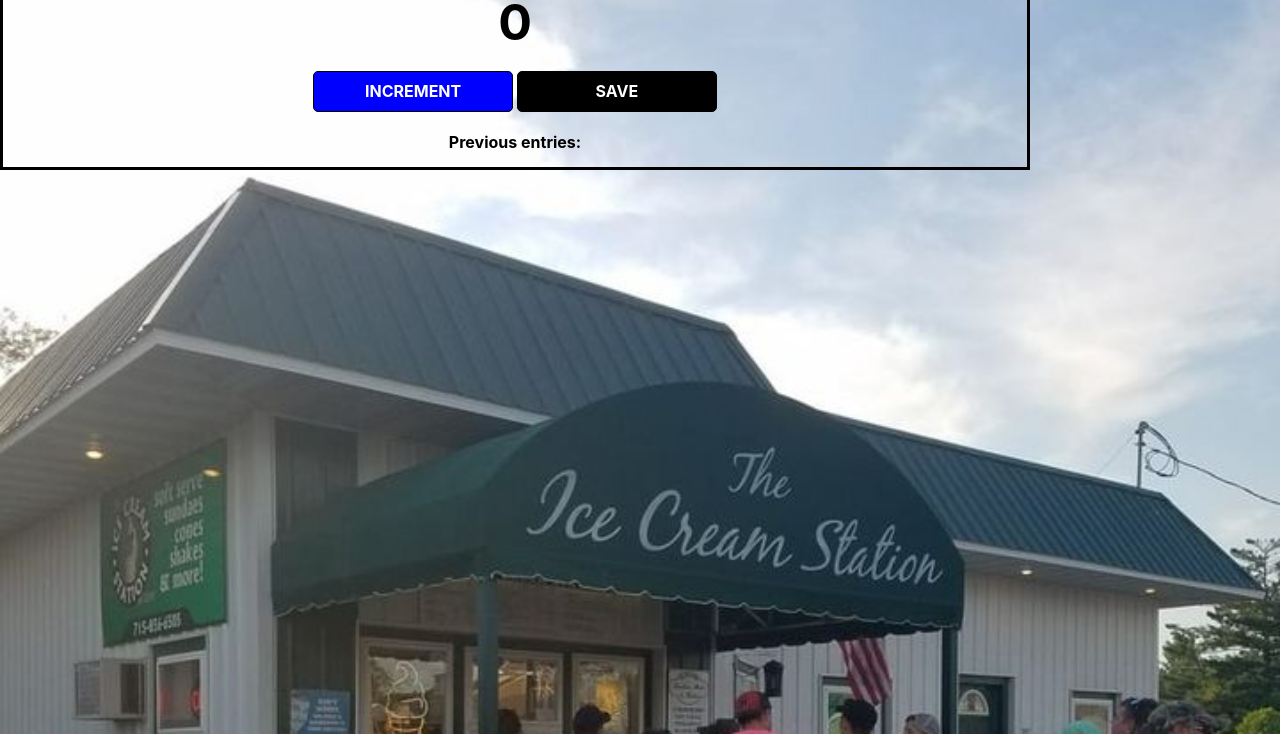
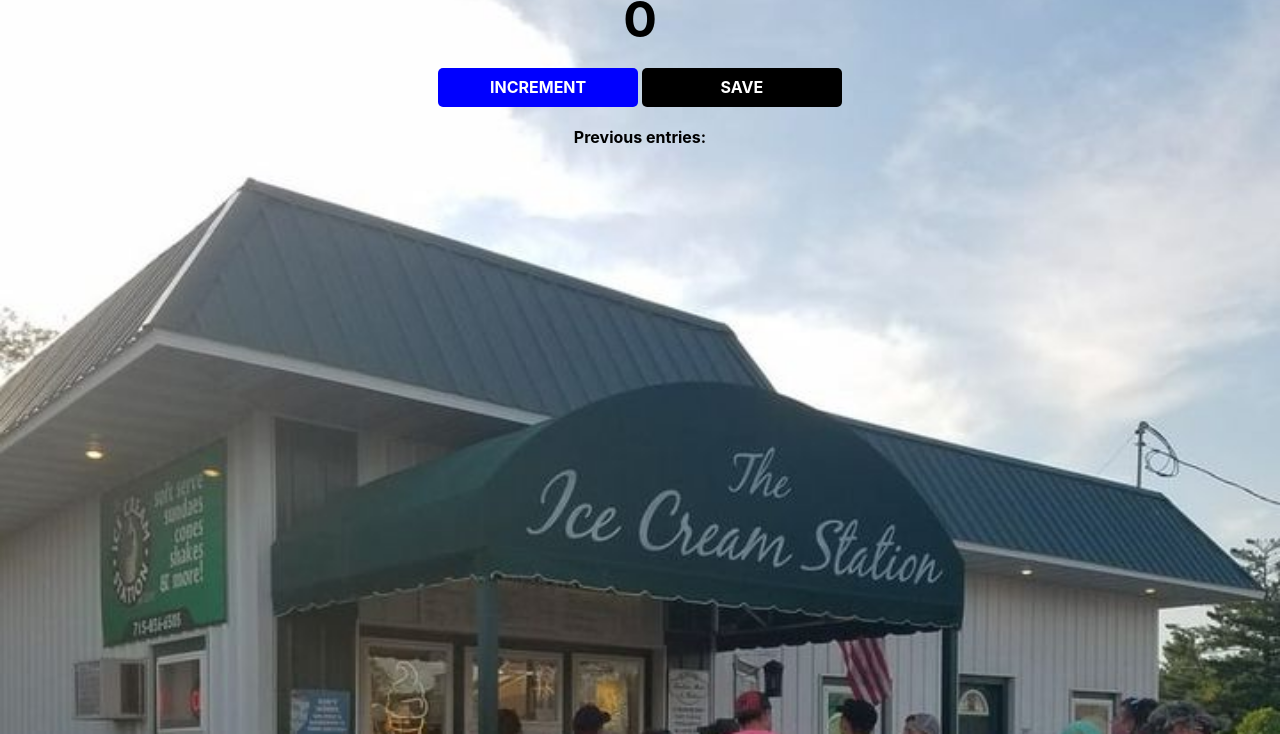
Before and after one commit to Abiodun001-world/The-Ice_Cream_Station, a plain HTML site: page index.html in a window 1280 px wide. Shown: the part 66-800 px from the top of the page. Drawn offline with nearby package versions, Linux system fonts and the light colour scheme.

Commit message:
adding files container div and button

```diff
--- a/index.css
+++ b/index.css
@@ -1,15 +1,11 @@
 body {
     background-image: url("ice_cream.jpg");
     background-size: cover;
+}
+.container {
     font-family: -apple-system, BlinkMacSystemFont, 'Segoe UI', Roboto, Oxygen, Ubuntu, Cantarell, 'Open Sans', 'Helvetica Neue', sans-serif;
     font-weight: bold;
     text-align: center;
-}
-.container {
-    backgroung-color: black;
-    max-width: 80%;
-    border: 3px solid black;
-    border-radius: 10;
 }
 
 h1 {
@@ -24,7 +20,7 @@
 }
 
 button {
-    border: 1px solid black;
+    border: none;
     padding-top: 10px;
     padding-bottom: 10px;
     color: white;
```
